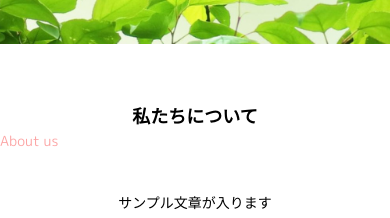
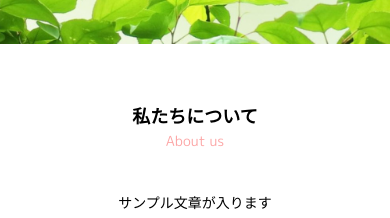
Before and after one commit to TaharaKazuki/group_home_fix, a Next.js app: page / in a window 390 px wide. Shown: the part 800-1018 px from the top of the page. Built offline with nearby package versions, Linux system fonts and the light colour scheme.

Commit message:
フッターのリンクのスタイルを改善し、レスポンシブデザインに対応。Aboutセクションのテキスト配置を中央から左寄せに変更。

```diff
--- a/components/Footer.tsx
+++ b/components/Footer.tsx
@@ -27,7 +27,7 @@ const Footer = () => {
           {LINKS.map((link, i) => (
             <li key={i}>
               <Link href={link.href}>
-                <span className="relative cursor-pointer text-xs underline-offset-4 before:absolute before:bottom-[-4px] before:left-0 before:h-[2px] before:w-0 before:bg-red-300 before:transition-all before:duration-300 before:content-[''] hover:underline-offset-0 hover:before:w-full">
+                <span className="relative cursor-pointer text-xs underline-offset-4 before:absolute before:bottom-[-4px] before:left-0 before:h-[2px] before:w-0 before:bg-red-300 before:content-[''] lg:transition-colors lg:duration-300 lg:before:transition-all lg:before:duration-300 lg:hover:text-red-300 lg:hover:underline-offset-0 lg:hover:before:w-full">
                   {link.name}
                 </span>
               </Link>
--- a/components/sections/About.tsx
+++ b/components/sections/About.tsx
@@ -12,7 +12,7 @@ const AboutSection = () => {
             <h2 className="text-center text-lg font-semibold lg:text-left lg:text-2xl">
               私たちについて
             </h2>
-            <span className="block text-sm font-normal text-red-300">
+            <span className="block text-center text-sm font-normal text-red-300 lg:text-left">
               About us
             </span>
             <p className="pt-10 text-center text-sm leading-6 lg:text-left lg:text-base lg:leading-10">
```
